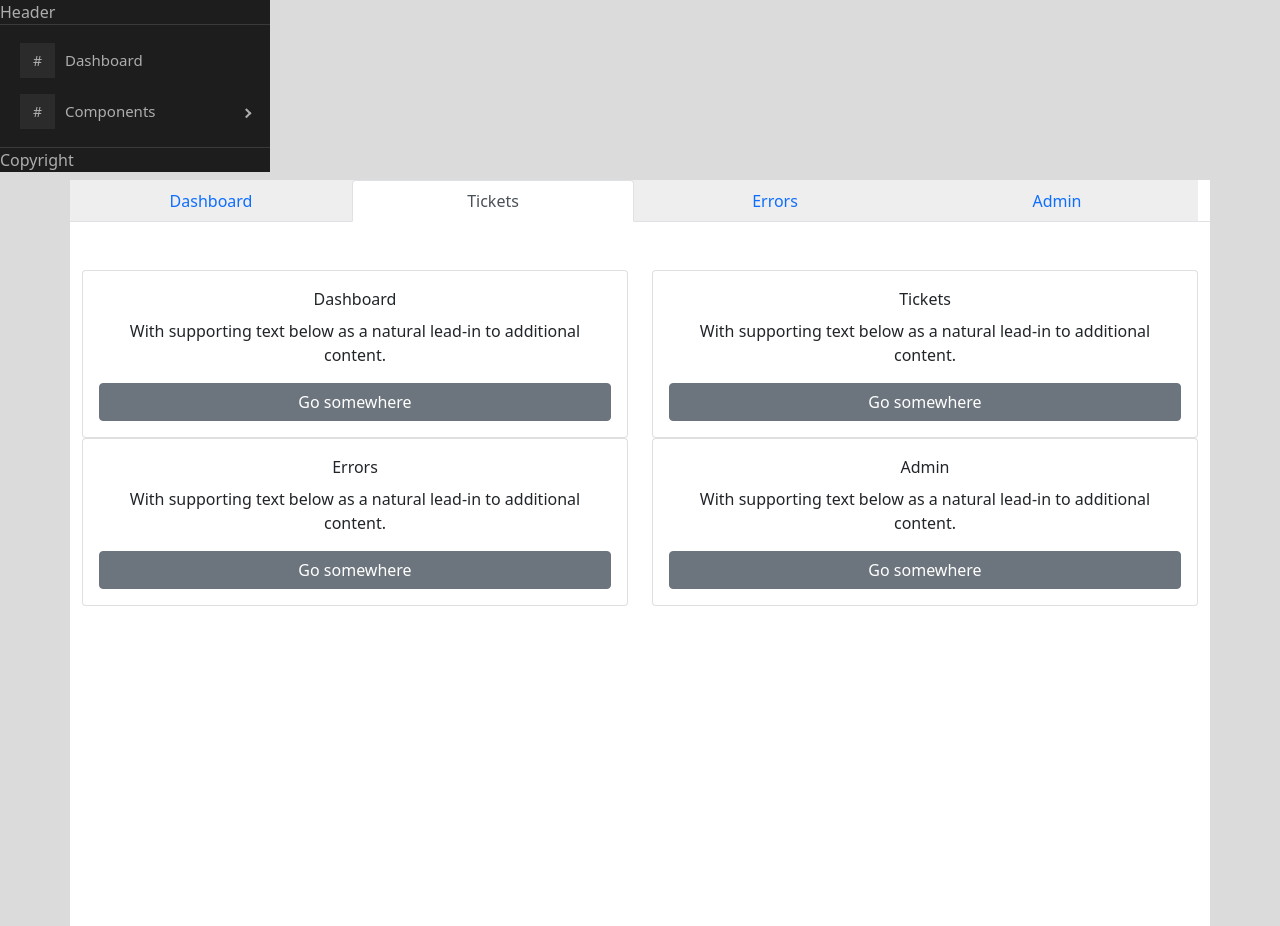
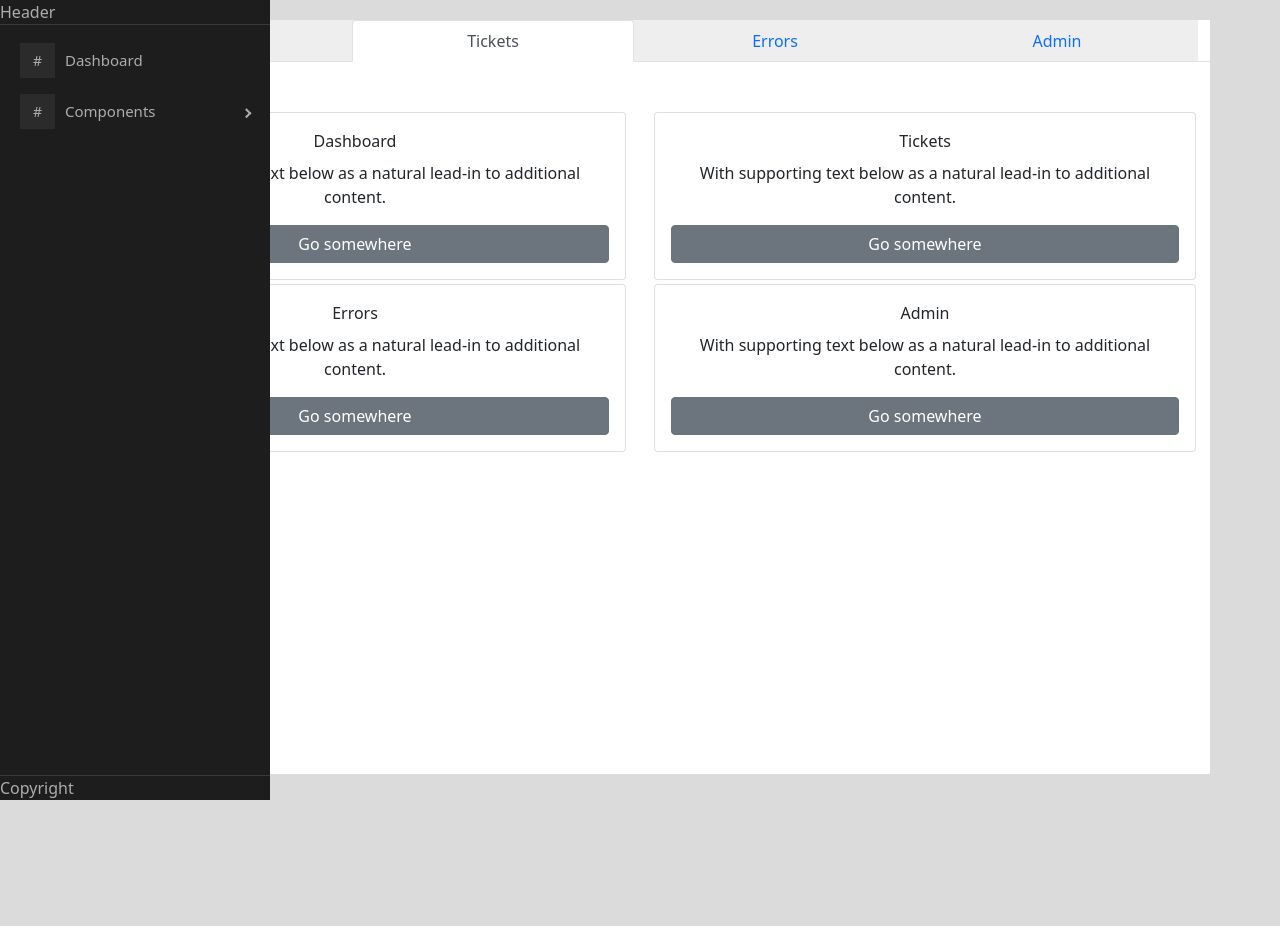
Before and after one commit to Grozzrox/IT-Ticket-Project, a React (Create React App) app in the folder it-ticket/: page / in a window 1280 px wide. Both pictures are taken after a click on the link "Tickets". After the commit the page ends 800 px from the top, so only its background shows below. Built offline with nearby package versions, Linux system fonts and the light colour scheme.

Commit message:
Styling Sidebar and Main Component Cards

```diff
--- a/it-ticket/src/App.css
+++ b/it-ticket/src/App.css
@@ -41,7 +41,14 @@ body {
   background-color: rgb(219, 219, 219);
 }
 
+.card {
+  margin: 2px;
+
+}
+
 .container {
+  display: inline-block;
+  margin-top: 20px;
   background-color: #fff;
   padding-bottom: 20rem;
 }
@@ -49,3 +56,8 @@ body {
 .nav-item {
   background-color: rgb(238, 238, 238);
 }
+
+.sidebar {
+  position: absolute;
+  height: 100vh;
+}
--- a/it-ticket/src/components/HomeComponent.js
+++ b/it-ticket/src/components/HomeComponent.js
@@ -8,7 +8,7 @@ function RenderContent({tabData}) {
         tabData.map( (card) => {
             return(
             <Col key={card.id} sm="6">
-                <Card body>
+                <Card className="card" body>
                     <CardTitle>
                     {card.name}
                     </CardTitle>
@@ -107,7 +107,7 @@ class Home extends Component {
     render() {
         const isSelected = this.state.isSelected;
         return(
-            <div className="mt-2 container">
+            <div className="container">
                 <RenderTabs
                 isSelected={isSelected}
                 handleToggle={this.handleToggle}/>
--- a/it-ticket/src/components/SidebarComponent.js
+++ b/it-ticket/src/components/SidebarComponent.js
@@ -3,14 +3,15 @@ import { ProSidebar, Menu, MenuItem, SubMenu, SidebarHeader, SidebarFooter, Side
 import 'react-pro-sidebar/dist/css/styles.css';
 
 class Sidebar extends Component {
+
     render() {
         return(
-            <ProSidebar>
+            <ProSidebar className="sidebar">
                 <SidebarHeader>
                 Header
                 </SidebarHeader>
                 <SidebarContent>
-                    <Menu iconShape="square">
+                    <Menu className="pro-menu" iconShape="square">
                         <MenuItem icon={"#"}>Dashboard</MenuItem>
                         <SubMenu title="Components" icon={"#"}>
                         <MenuItem>Component 1</MenuItem>
@@ -18,7 +19,7 @@ class Sidebar extends Component {
                         </SubMenu>
                     </Menu>
                 </SidebarContent>
-                <SidebarFooter>
+                <SidebarFooter className="footer">
                     Copyright
                 </SidebarFooter>
             </ProSidebar>
```
Also changed, not shown: it-ticket/src/custom.scss (added), 1 other file (tests, documents, lock files or other folders).
